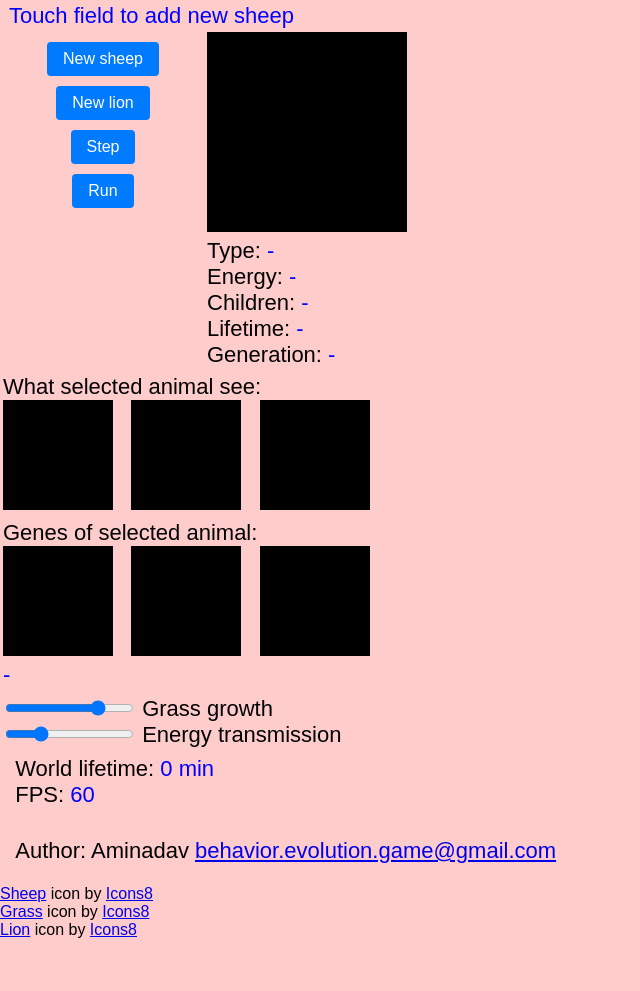
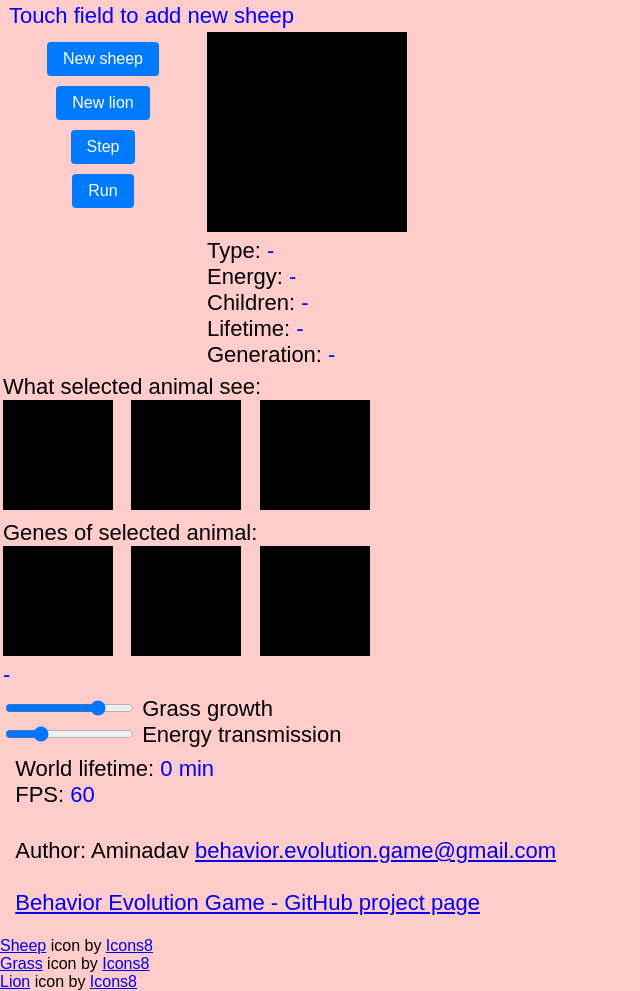
Before and after one commit to aminadav-ai/Behavior-Evolution-Game, a plain HTML site: page Behavior-Evolution-Game.html in a window 1280 px wide. Shown: the part 615-1606 px from the top of the page, without its empty margins (0-640 px from the left). Before the commit the page ends 1554 px from the top, so only its background shows below. Drawn offline with Linux system fonts and the light colour scheme.

Commit message:
Add files via upload

```diff
--- a/Behavior-Evolution-Game.html
+++ b/Behavior-Evolution-Game.html
@@ -145,7 +145,8 @@ You can adjust the number of lions by changing the Energy transmission slider.
 	<tr>
 	<td>
 	<br>
-	&nbsp;&nbsp;Author: Aminadav <a href="mailto:behavior.evolution.game@gmail.com">behavior.evolution.game@gmail.com</a>
+	&nbsp;&nbsp;Author: Aminadav <a href="mailto:behavior.evolution.game@gmail.com">behavior.evolution.game@gmail.com</a><br><br>
+	&nbsp;&nbsp;<a href="https://github.com/Am1nadav/Behavior-Evolution-Game">Behavior Evolution Game - GitHub project page</a>
 	</td>
 	</tr>
 </table>
```
Also changed, not shown: index.html (+2 -1 lines).
